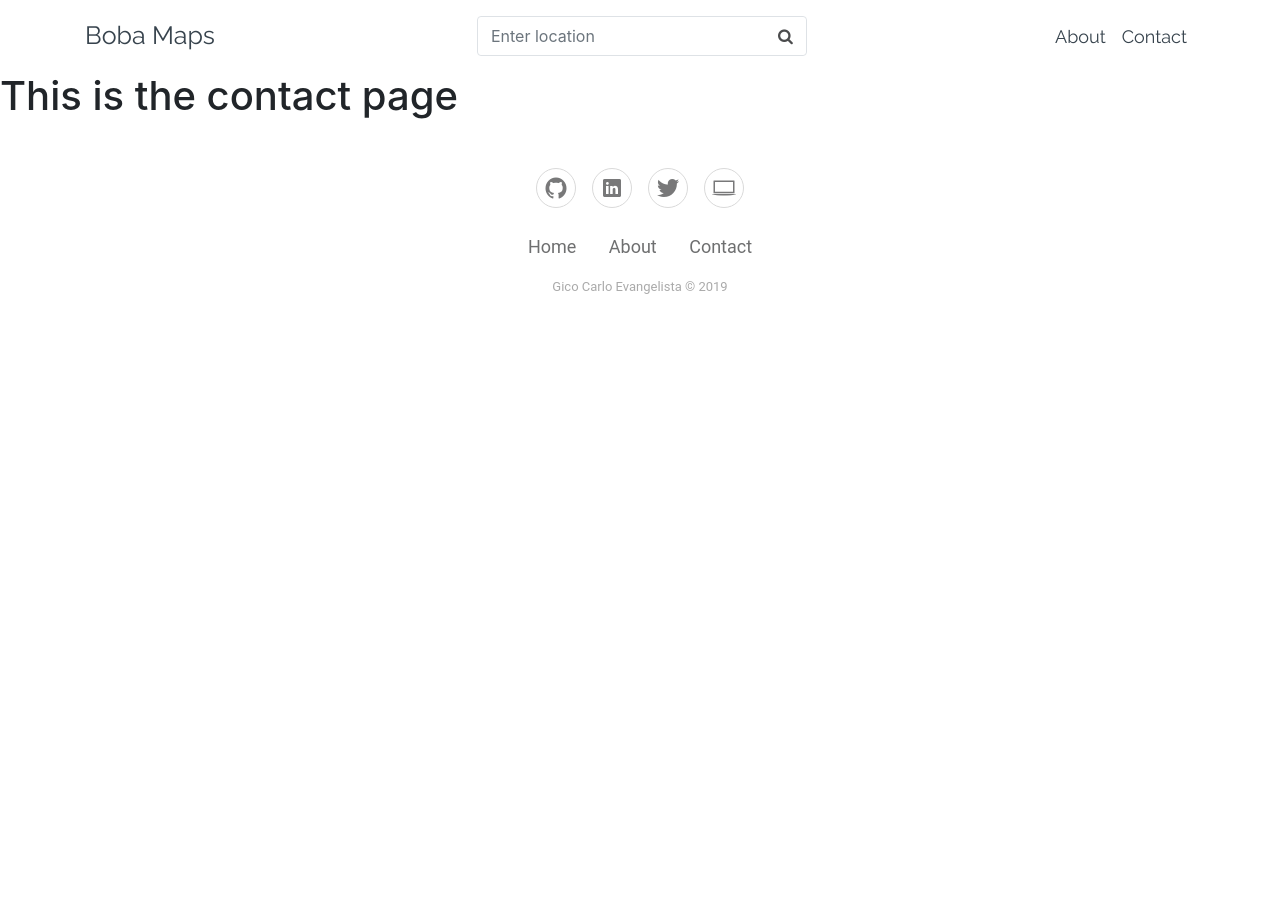
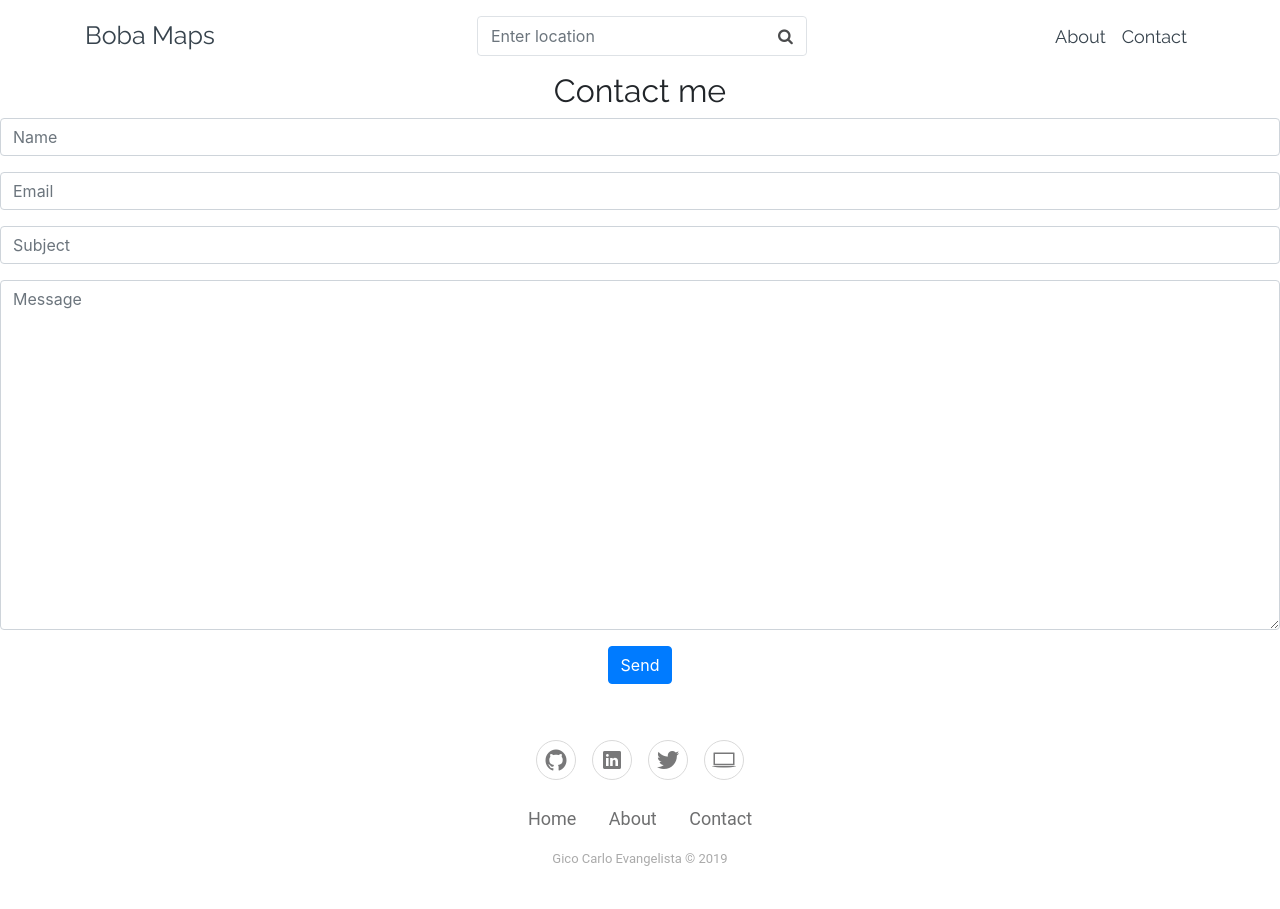
Before and after one commit to gicocarlo/Boba-Maps, a Django app: template src/templates/contact.html in a window 1280 px wide. Before the commit the page ends 294 px from the top, so only its background shows below. Run offline with Django 3.2, Linux system fonts and the light colour scheme; the template is opened without the code that fills it, so the values that code supplies are empty; some libraries are stand-ins or nearby versions.

Commit message:
finished contact page

```diff
--- a/src/templates/contact.html
+++ b/src/templates/contact.html
@@ -5,5 +5,16 @@
 {% endblock %}
 
 {% block body %}
-  <h1>This is the contact page</h1>
+<div class="contact-clean">
+  <form method="post">
+      <h2 class="text-center" style="font-family: Raleway, sans-serif;">Contact me</h2>
+      <div class="form-group"><input class="form-control" type="text" name="name" placeholder="Name"></div>
+      <div class="form-group"><input class="form-control" type="email" name="email" placeholder="Email"></div>
+      <div class="form-group"><input class="form-control" type="text" name="name" placeholder="Subject"></div>
+      <div class="form-group"><textarea class="form-control" name="message" placeholder="Message" rows="14"></textarea></div>
+      <div class="form-group text-center">
+        <button class="btn btn-primary" type="submit">Send</button>
+      </div>
+  </form>
+</div>
 {% endblock %}
```
